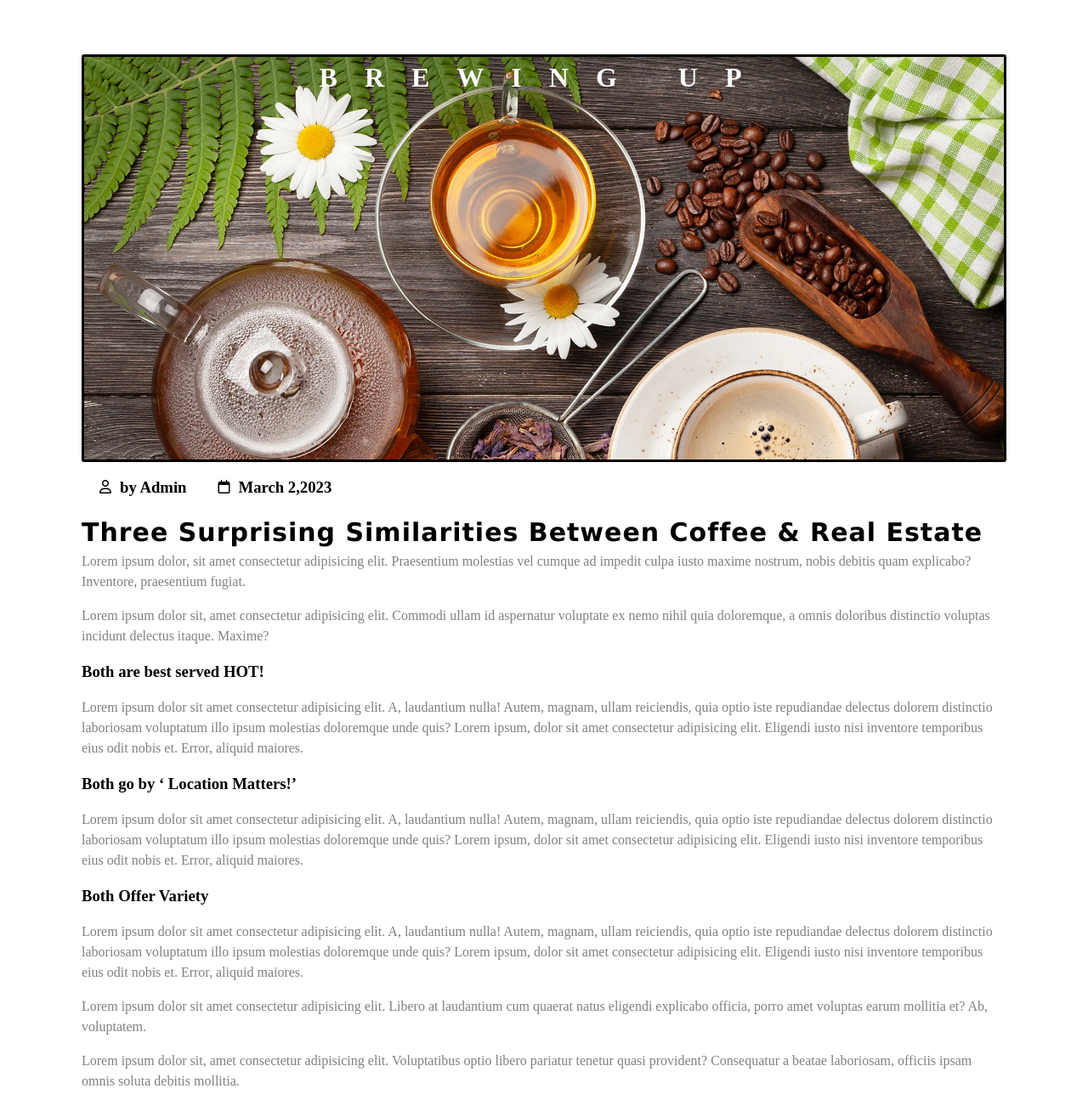
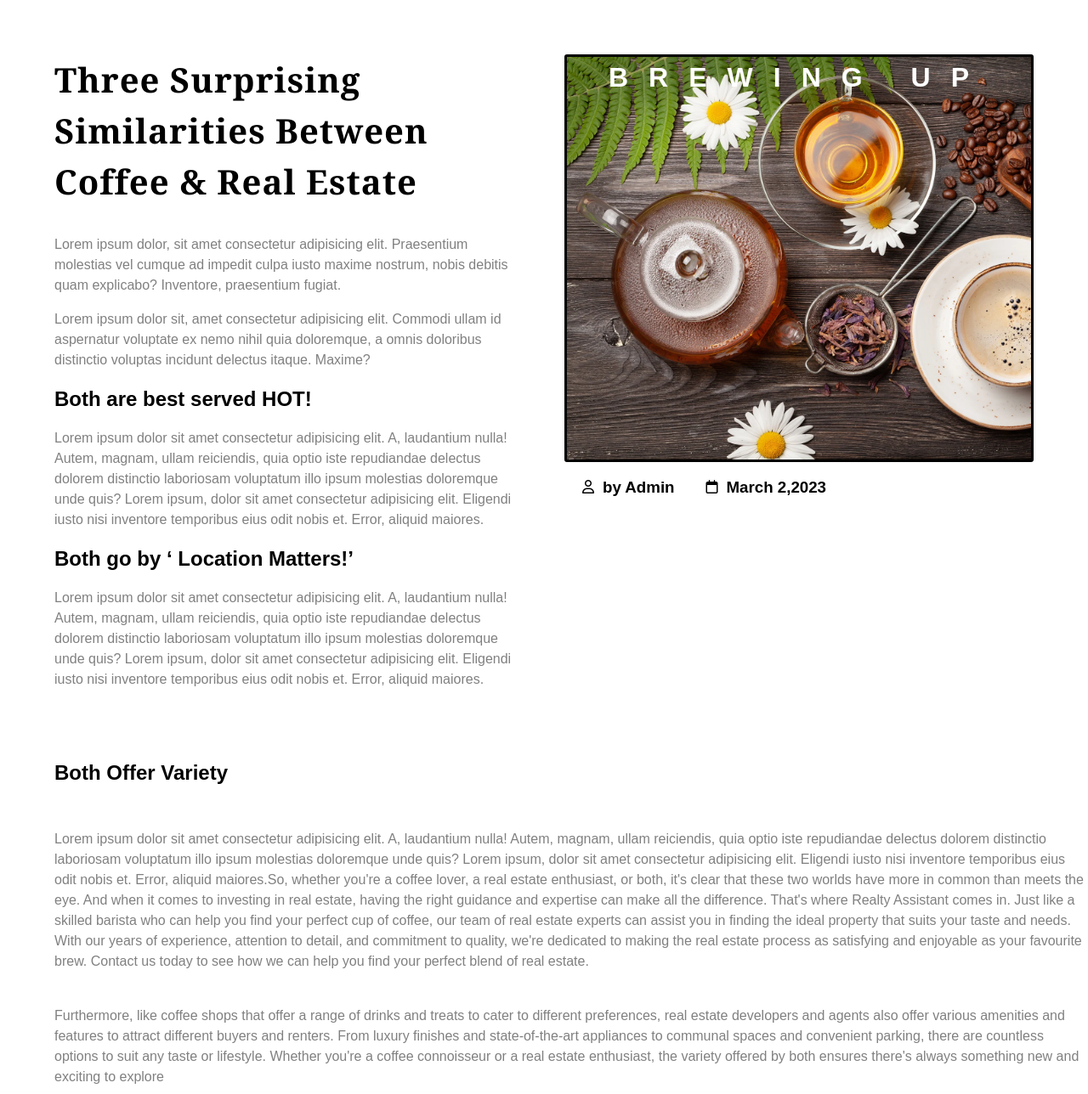
Before and after one commit to diksha2150487/Blogs_page, a plain HTML site: page index.html in a window 1280 px wide. Shown: the part 555-1843 px from the top of the page at 85% size. Drawn offline with Linux system fonts and the light colour scheme.

Commit message:
Add files via upload

```diff
--- a/Styles.css
+++ b/Styles.css
@@ -130,27 +130,26 @@ body {
 .blog {
   /* background-color: #ccc; */
   font-family: "Times New Roman", Times, serif;
-
   width: 95%;
-
   margin-left: auto;
   margin-right: auto;
 }
 
-.bistol {
+/* .bistol {
   text-align: center;
   margin-bottom: 2rem;
-}
-.published {
+} */
+/* .published {
   margin-bottom: 2rem;
   text-align: center;
-}
+} */
 .mb {
   margin-bottom: 1rem;
   color: gray;
 }
 #head {
   margin-bottom: 1rem;
+  font-size: 1.5rem;
 }
 .card-img {
   width: 100%;
@@ -172,26 +171,28 @@ body {
   padding-left: 10rem;
 }
 
-.card-content {
-  padding: 4rem;
-}
-.coffee {
+.right_coffee {
   background-image: url("./asest/coffee.webp");
-  align-items: center;
   background-repeat: no-repeat;
   background-size: cover;
   height: 30rem;
-  width: 100%;
-  margin-left: auto;
-  margin-right: auto;
+  justify-content: right;
+  display: block;
   border: 3px solid black;
   border-radius: 3px;
 }
-.coffee h4 {
+.icon {
+  width: 50%;
+}
+.left_text {
+  width: 50%;
+  margin-right: 3rem;
+}
+.right_coffee h4 {
   font-size: 2rem;
   text-align: center;
   color: #fff;
-  letter-spacing: 2rem;
+  letter-spacing: 1.5rem;
 }
 .mainicon {
   display: flex;
@@ -218,10 +219,28 @@ body {
   display: flex;
 }
 #three {
-  font-size: 30px;
-  font-family: "Lucida Sans", "Lucida Sans Regular", "Lucida Grande",
-    "Lucida Sans Unicode", Geneva, Verdana, sans-serif;
+  font-size: 40px;
+  font-family: Georgia, "Times New Roman", Times, serif;
   letter-spacing: 1px;
+  padding-bottom: 2rem;
+}
+.cardmain {
+  display: flex;
+  /* margin-left: 2rem;
+  margin-right: 2rem; */
+  margin: 4rem;
+  /* width: 100%; */
+}
+#both {
+  /* margin: 2rem; */
+  margin-left: 4rem;
+  font-size: 1.5rem;
+  margin-bottom: 3rem;
+}
+.bo {
+  margin-bottom: 2.5rem;
+  color: gray;
+  margin-left: 4rem;
 }
 
 /* ******************* */
--- a/index.html
+++ b/index.html
@@ -42,20 +42,10 @@
       <div class="image">
         <h3>Blogs</h3>
       </div>
-      <div class="card-content">
-        <div class="coffee">
-          <h4>BREWING UP</h4>
     </div>
-        <div class="mainicon">
-          <div id="user">
-            <i class="fa-regular fa-user" id="fa-user"></i>
-            <h3>by Admin</h3>
-          </div>
-          <div id="calender">
-            <i class="fa-sharp fa-regular fa-calendar" id="fa-calender"></i>
-            <h3>March 2,2023</h3>
-          </div>
-        </div>
+    <!-- ******************** -->
+    <div class="cardmain">
+      <div class="left_text">
         <h2 id="three">
           Three Surprising Similarities Between Coffee & Real Estate
         </h2>
@@ -89,26 +79,55 @@
           adipisicing elit. Eligendi iusto nisi inventore temporibus eius odit
           nobis et. Error, aliquid maiores.
         </p>
-        <h3 class="heading" id="head">Both Offer Variety</h3>
-        <p class="mb">
+      </div>
+      <div class="icon">
+        <div class="right_coffee">
+          <h4>BREWING UP</h4>
+        </div>
+        <div class="mainicon">
+          <div id="user">
+            <i class="fa-regular fa-user" id="fa-user"></i>
+            <h3>by Admin</h3>
+          </div>
+          <div id="calender">
+            <i class="fa-sharp fa-regular fa-calendar" id="fa-calender"></i>
+            <h3>March 2,2023</h3>
+          </div>
+        </div>
+      </div>
+    </div>
+
+    <div class="variety">
+      <h3 id="both">Both Offer Variety</h3>
+      <p class="bo">
         Lorem ipsum dolor sit amet consectetur adipisicing elit. A, laudantium
         nulla! Autem, magnam, ullam reiciendis, quia optio iste repudiandae
         delectus dolorem distinctio laboriosam voluptatum illo ipsum molestias
         doloremque unde quis? Lorem ipsum, dolor sit amet consectetur
         adipisicing elit. Eligendi iusto nisi inventore temporibus eius odit
-          nobis et. Error, aliquid maiores.
+        nobis et. Error, aliquid maiores.So, whether you're a coffee lover, a
+        real estate enthusiast, or both, it's clear that these two worlds have
+        more in common than meets the eye. And when it comes to investing in
+        real estate, having the right guidance and expertise can make all the
+        difference. That's where Realty Assistant comes in. Just like a skilled
+        barista who can help you find your perfect cup of coffee, our team of
+        real estate experts can assist you in finding the ideal property that
+        suits your taste and needs. With our years of experience, attention to
+        detail, and commitment to quality, we're dedicated to making the real
+        estate process as satisfying and enjoyable as your favourite brew.
+        Contact us today to see how we can help you find your perfect blend of
+        real estate.
       </p>
-        <p class="mb">
-          Lorem ipsum dolor sit amet consectetur adipisicing elit. Libero at
-          laudantium cum quaerat natus eligendi explicabo officia, porro amet
-          voluptas earum mollitia et? Ab, voluptatem.
+      <p class="bo">
+        Furthermore, like coffee shops that offer a range of drinks and treats
+        to cater to different preferences, real estate developers and agents
+        also offer various amenities and features to attract different buyers
+        and renters. From luxury finishes and state-of-the-art appliances to
+        communal spaces and convenient parking, there are countless options to
+        suit any taste or lifestyle. Whether you're a coffee connoisseur or a
+        real estate enthusiast, the variety offered by both ensures there's
+        always something new and exciting to explore
       </p>
-        <p class="mb">
-          Lorem ipsum dolor sit, amet consectetur adipisicing elit. Voluptatibus
-          optio libero pariatur tenetur quasi provident? Consequatur a beatae
-          laboriosam, officiis ipsam omnis soluta debitis mollitia.
-        </p>
-      </div>
     </div>
     <!-- ************** -->
     <footer class="footer">
```
Lines whose indentation alone changed are shown as unchanged.
